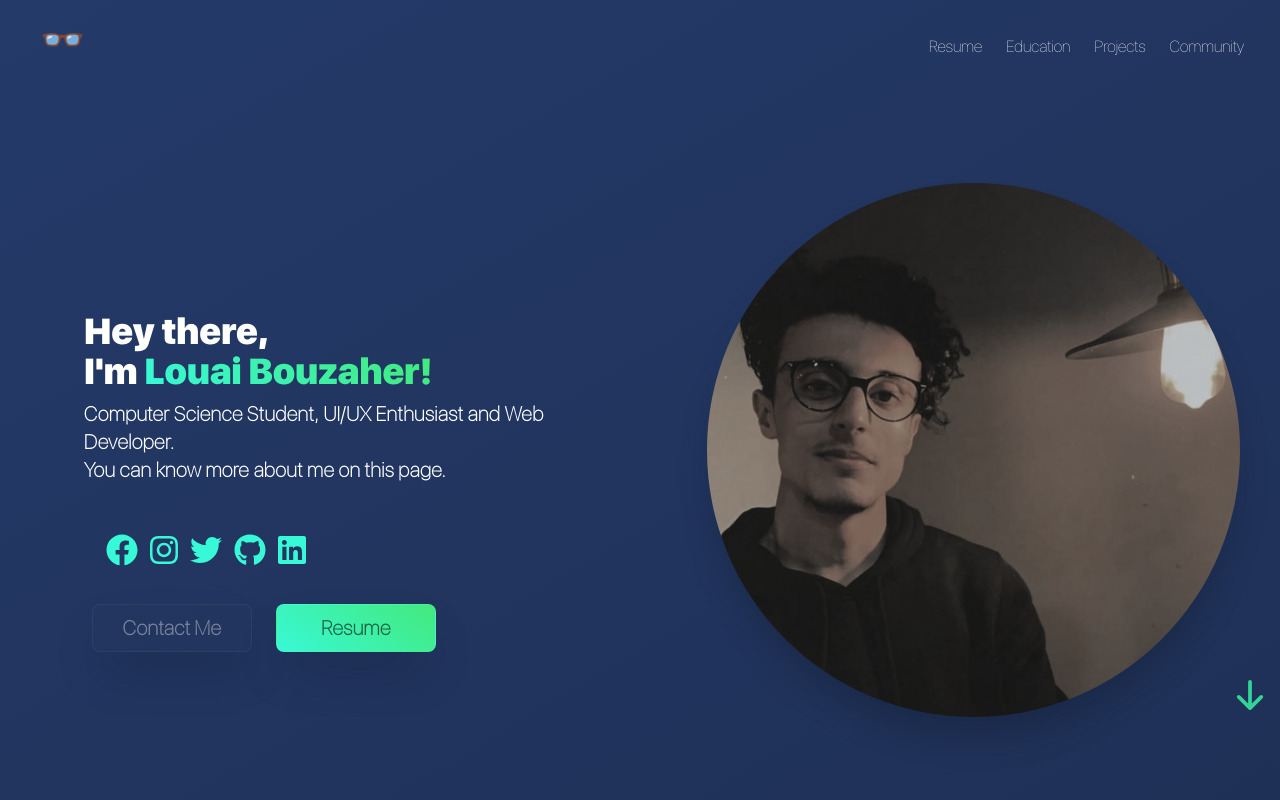
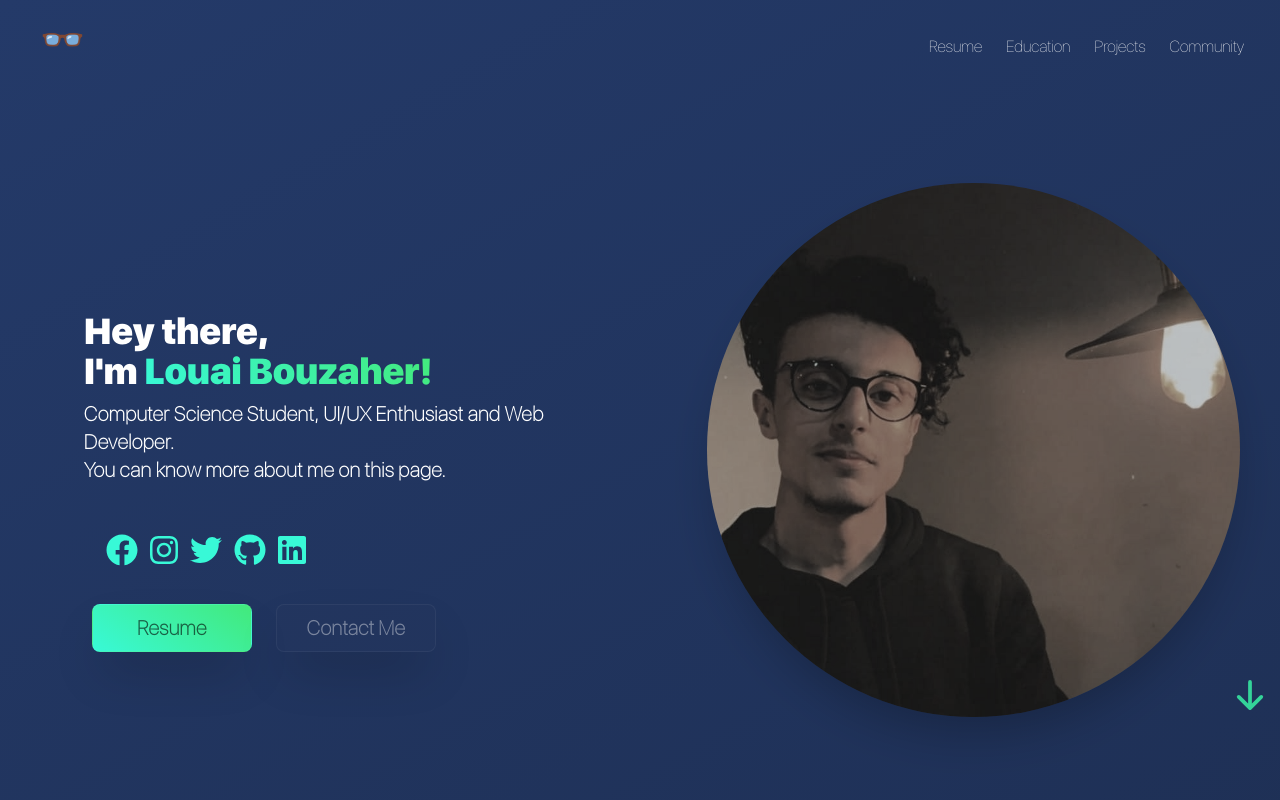
Before and after one commit to louaibouzaher/louaibouzaher.github.io, a React (Create React App) app: page / in a window 1280 px wide. Shown: the top 800 px of the page. Built offline with nearby package versions, Linux system fonts and the light colour scheme.

Commit message:
more styling

```diff
--- a/src/Components/Hero.js
+++ b/src/Components/Hero.js
@@ -17,11 +17,11 @@ const Hero = () => {
           <SocialMedia />
         </div>
         <div className="flex flex-row">
+          <button className="hidden sm:block gradientBorderResume font-sans text-xl border-gray-900  border-solid  mx-3 shadow-2xl rounded-lg font-bold tracking-wide h-12 w-40 align-middle">
+            Resume
+          </button>
           <button className="hidden sm:block gradientBorder font-sans text-xl border-gray-900  border-solid mx-3 shadow-2xl rounded-lg font-bold tracking-wide h-12 w-40 align-middle bg-gray-700 bg-opacity-5">
             Contact Me
-          </button>
-          <button className="hidden sm:block gradientBorderResume font-sans text-xl border-gray-900  border-solid  mx-3 shadow-2xl rounded-lg font-bold tracking-wide h-12 w-40 align-middle">
-            Resume
           </button>
         </div>
       </div>
```
Also changed, not shown: 1 other file (tests, documents, lock files or other folders).
